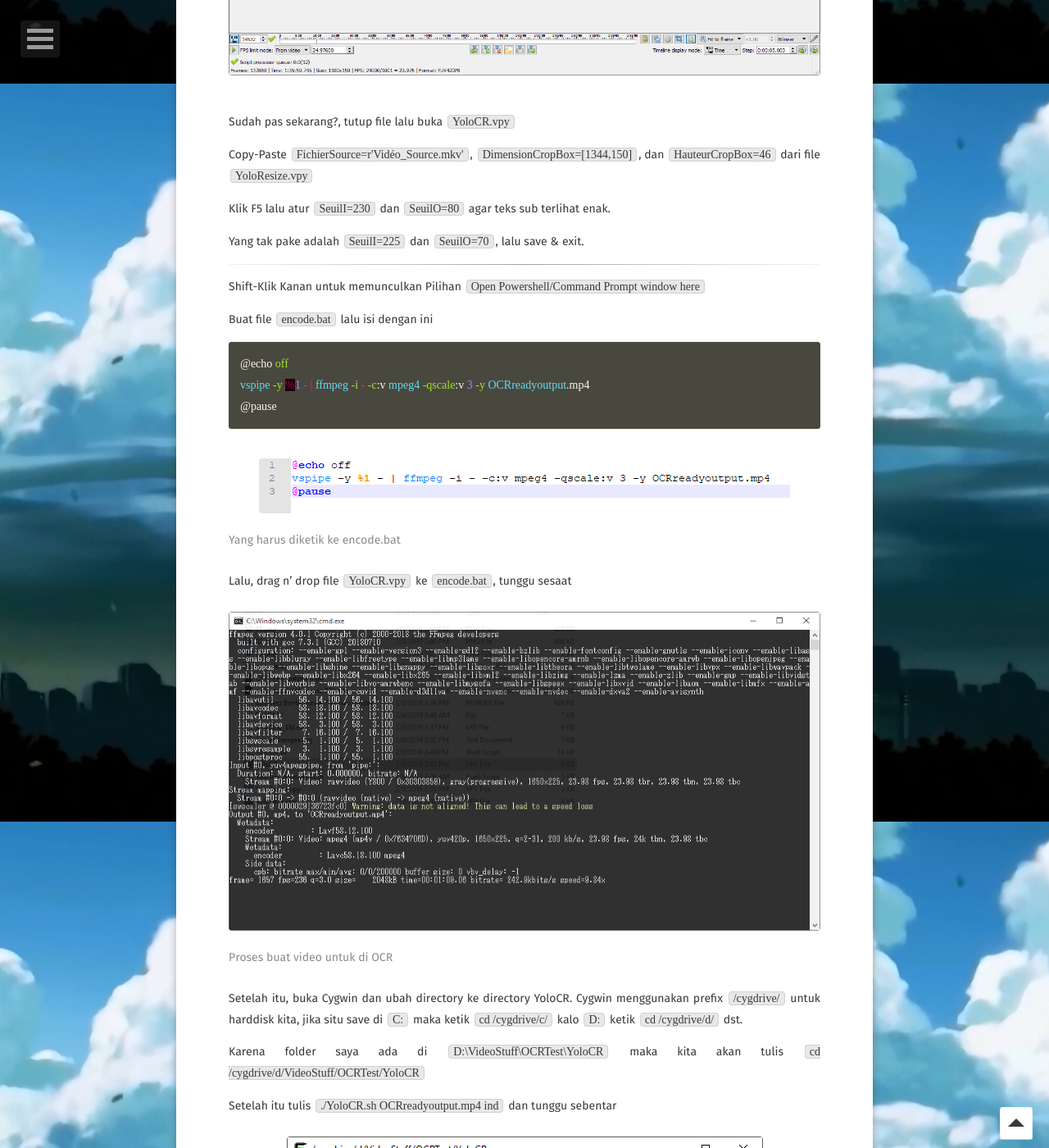
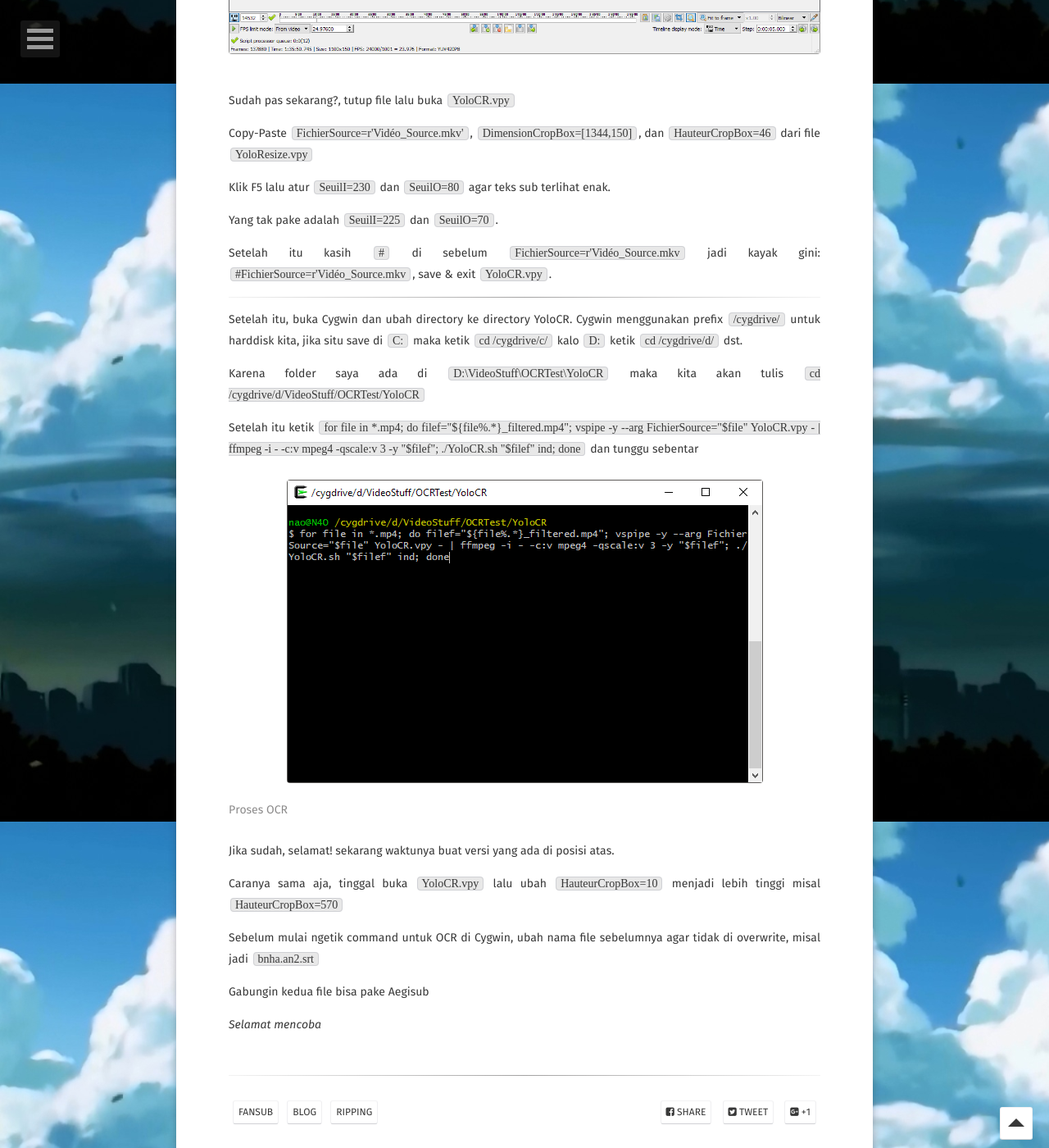
Before and after one commit to noaione/blog, a Jekyll site: the page built from _posts/2019-02-08-hardsubocr.md, in a window 1280 px wide and 1400 px high, scrolled down 2598 px. Shown: the whole window at 82% size. Built offline with Jekyll 4.4.1, drawn with Linux system fonts in a browser that asks for light colours; some web fonts are replaced; comment, search, counter and statistics services are not loaded; some of the changed text lies outside the part shown.

Commit message:
New how2ocr

````diff
--- a/_posts/2019-02-08-hardsubocr.md
+++ b/_posts/2019-02-08-hardsubocr.md
@@ -73,37 +73,17 @@ Copy-Paste `FichierSource=r'Vidéo_Source.mkv'`, `DimensionCropBox=[1344,150]`,
 
 Klik F5 lalu atur `SeuilI=230` dan `SeuilO=80` agar teks sub terlihat enak.
 
-Yang tak pake adalah `SeuilI=225` dan `SeuilO=70`, lalu save & exit.
+Yang tak pake adalah `SeuilI=225` dan `SeuilO=70`.
+
+Setelah itu kasih `#` di sebelum `FichierSource=r'Vidéo_Source.mkv` jadi kayak gini: `#FichierSource=r'Vidéo_Source.mkv`, save & exit `YoloCR.vpy`.
 
 ---
-
-Shift-Klik Kanan untuk memunculkan Pilihan `Open Powershell/Command Prompt window here`
-
-Buat file `encode.bat` lalu isi dengan ini
-
-```batch
-@echo off
-vspipe -y %1 - | ffmpeg -i - -c:v mpeg4 -qscale:v 3 -y OCRreadyoutput.mp4
-@pause
-```
-
-{% capture images %}
-	https://blog.n4o.xyz/blog/assets/img/ocrhard/03.png
-{% endcapture %}
-{% include gallery images=images caption="Yang harus diketik ke encode.bat" cols=1 %}
-
-Lalu, drag n' drop file `YoloCR.vpy` ke `encode.bat`, tunggu sesaat
-
-{% capture images %}
-	https://blog.n4o.xyz/blog/assets/img/ocrhard/04.png
-{% endcapture %}
-{% include gallery images=images caption="Proses buat video untuk di OCR" cols=1 %}
 
 Setelah itu, buka Cygwin dan ubah directory ke directory YoloCR. Cygwin menggunakan prefix `/cygdrive/` untuk harddisk kita, jika situ save di `C:` maka ketik `cd /cygdrive/c/` kalo `D:` ketik `cd /cygdrive/d/` dst.
 
 Karena folder saya ada di `D:\VideoStuff\OCRTest\YoloCR` maka kita akan tulis `cd /cygdrive/d/VideoStuff/OCRTest/YoloCR`
 
-Setelah itu tulis `./YoloCR.sh OCRreadyoutput.mp4 ind` dan tunggu sebentar
+Setelah itu ketik `for file in *.mp4; do filef="${file%.*}_filtered.mp4"; vspipe -y --arg FichierSource="$file" YoloCR.vpy - | ffmpeg -i - -c:v mpeg4 -qscale:v 3 -y "$filef"; ./YoloCR.sh "$filef" ind; done` dan tunggu sebentar
 
 {% capture images %}
 	https://blog.n4o.xyz/blog/assets/img/ocrhard/05.png
````
Also changed, not shown: other parts of _posts/2019-02-08-hardsubocr.md (+1 -1 lines), assets/img/ocrhard/05.png.
